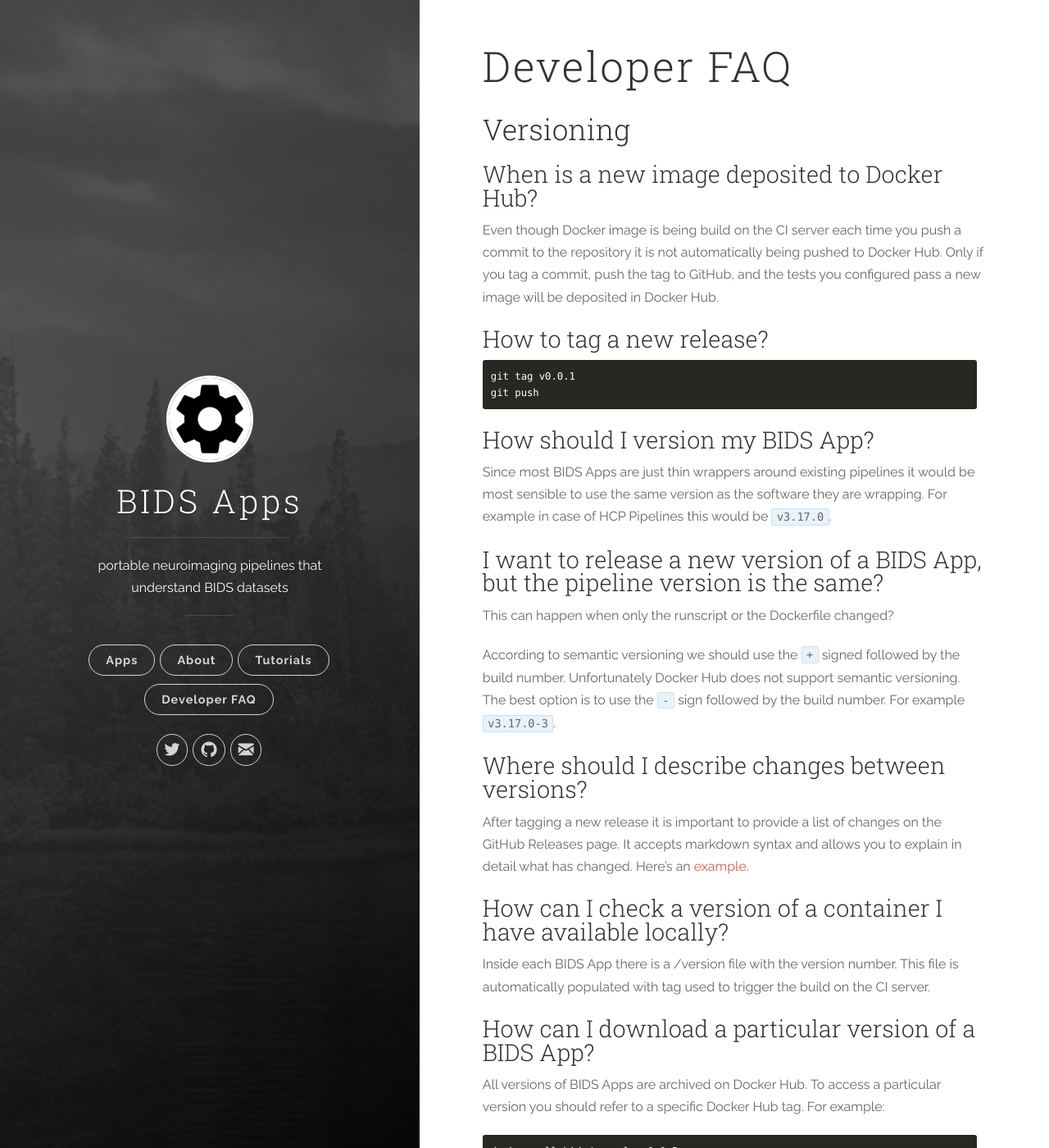
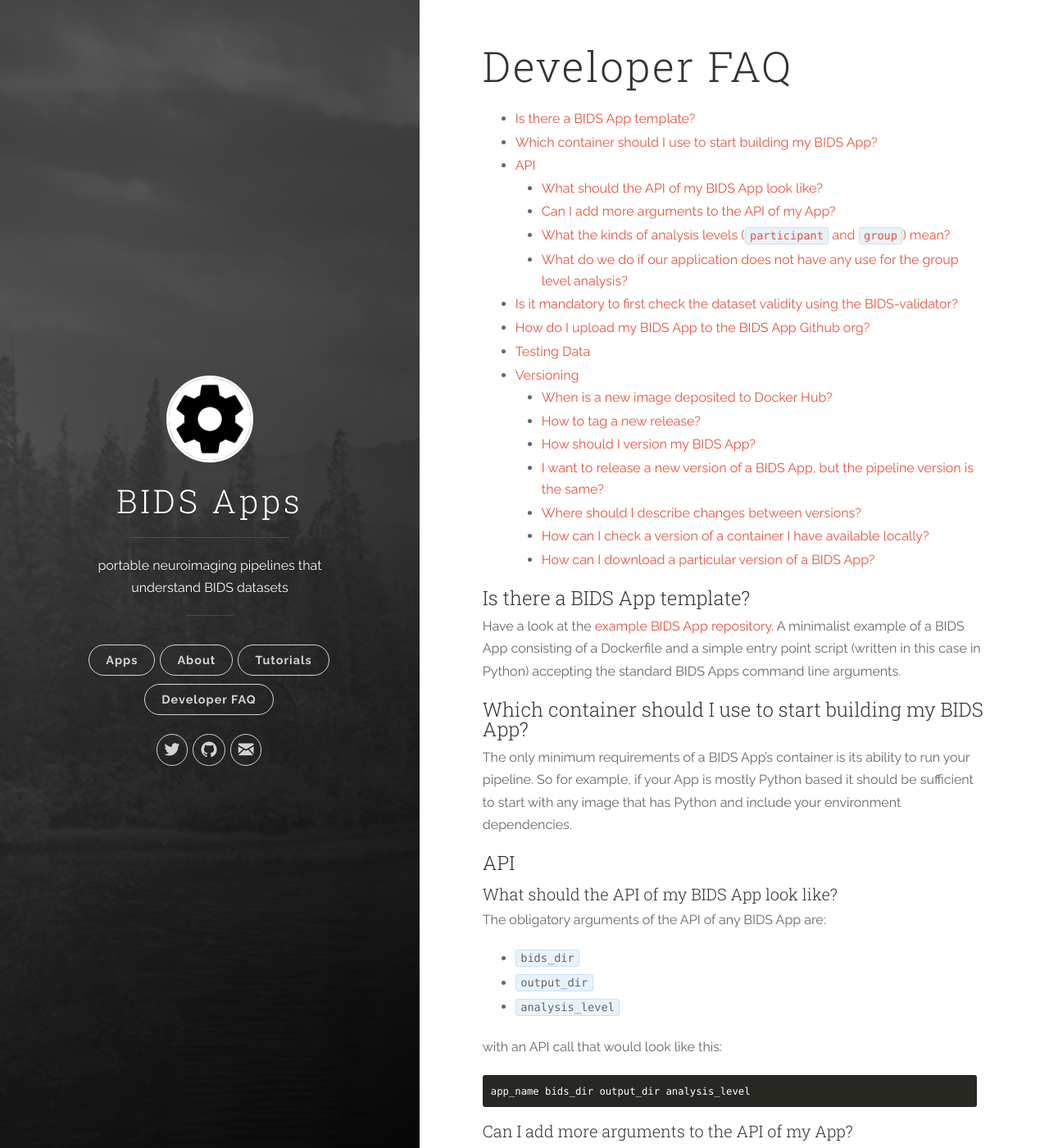
Before and after one commit to bids-apps/bids-apps.github.io, a Jekyll site: the page built from dev_faq.md, in a window 1280 px wide and 1400 px high. Shown: the whole window at 82% size. Built offline with Jekyll 4.4.1, drawn with Linux system fonts in a browser that asks for light colours; nearby versions of some CDN libraries; some of the changed text lies outside the part shown.

Commit message:
[DOC] update dev FAQ based on starter kit (#44)
* add all changes after a mixed reset because Rémi cannot branch like a normal human being

* Apply suggestions from code review

Co-authored-by: Stefan Appelhoff <stefan.appelhoff@mailbox.org>

* remove changes in head html that comes from the logo PR

* Update dev_faq.md

Co-authored-by: Stefan Appelhoff <stefan.appelhoff@mailbox.org>

* revert image change - a mix up with PR #56

* update example API

Co-authored-by: Stefan Appelhoff <stefan.appelhoff@mailbox.org>

````diff
--- a/_includes/head.html
+++ b/_includes/head.html
@@ -44,4 +44,5 @@
     title="{{ site.title }}"
     href="{{ site.baseurl }}/feed.xml"
   />
+
 </head>
--- a/css/main.css
+++ b/css/main.css
@@ -46,6 +46,14 @@
   padding: 0 5px;
 }
 
+.post h2 {
+  font-size: 150%;
+}
+
+.post h3 {
+  font-size: 125%;
+}
+
 .footer__copyright {
   margin: 0 20px 10px;
 }
--- a/dev_faq.md
+++ b/dev_faq.md
@@ -2,6 +2,112 @@
 layout: post
 title: Developer FAQ
 ---
+
+- [Is there a BIDS App template?](#is-there-a-bids-app-template)
+- [Which container should I use to start building my BIDS App?](#which-container-should-i-use-to-start-building-my-bids-app)
+- [API](#api)
+    - [What should the API of my BIDS App look like?](#what-should-the-api-of-my-bids-app-look-like)
+    - [Can I add more arguments to the API of my App?](#can-i-add-more-arguments-to-the-api-of-my-app)
+    - [What the kinds of analysis levels (`participant` and `group`) mean?](#what-the-kinds-of-analysis-levels-participant-and-group-mean)
+    - [What do we do if our application does not have any use for the group level analysis?](#what-do-we-do-if-our-application-does-not-have-any-use-for-the-group-level-analysis)
+- [Is it mandatory to first check the dataset validity using the BIDS-validator?](#is-it-mandatory-to-first-check-the-dataset-validity-using-the-bids-validator)
+- [How do I upload my BIDS App to the BIDS App Github org?](#how-do-i-upload-my-bids-app-to-the-bids-app-github-org)
+- [Testing Data](#testing-data)
+- [Versioning](#versioning)
+    - [When is a new image deposited to Docker Hub?](#when-is-a-new-image-deposited-to-docker-hub)
+    - [How to tag a new release?](#how-to-tag-a-new-release)
+    - [How should I version my BIDS App?](#how-should-i-version-my-bids-app)
+    - [I want to release a new version of a BIDS App, but the pipeline version is the same?](#i-want-to-release-a-new-version-of-a-bids-app-but-the-pipeline-version-is-the-same)
+    - [Where should I describe changes between versions?](#where-should-i-describe-changes-between-versions)
+    - [How can I check a version of a container I have available locally?](#how-can-i-check-a-version-of-a-container-i-have-available-locally)
+    - [How can I download a particular version of a BIDS App?](#how-can-i-download-a-particular-version-of-a-bids-app)
+
+## Is there a BIDS App template?
+
+Have a look at the
+[example BIDS App repository](https://github.com/BIDS-Apps/example). A
+minimalist example of a BIDS App consisting of a Dockerfile and a simple entry
+point script (written in this case in Python) accepting the standard BIDS Apps
+command line arguments.
+
+## Which container should I use to start building my BIDS App?
+
+The only minimum requirements of a BIDS App's container is its ability to run
+your pipeline. So for example, if your App is mostly Python based it should be
+sufficient to start with any image that has Python and include your environment
+dependencies.
+
+## API
+
+### What should the API of my BIDS App look like?
+
+The obligatory arguments of the API of any BIDS App are:
+
+- `bids_dir`
+- `output_dir`
+- `analysis_level`
+
+with an API call that would look like this:
+
+```bash
+app_name bids_dir output_dir analysis_level
+```
+
+### Can I add more arguments to the API of my App?
+
+Every BIDS App must use the mandatory arguments mentioned above, but you are
+free to add more that are specific to the task your App will perform.
+
+We recommend you follow the guidelines mentioned in the
+[BIDS extension proposal 027](https://bids.neuroimaging.io/bep027)
+for more information on specifying the API of your App.
+
+### What the kinds of analysis levels (`participant` and `group`) mean?
+
+Generally, `participant` means individual level analysis (for instance: single
+subject) The group level analysis can be thought of as the second step, where
+the input becomes the output of the `participant` level analysis.
+
+For example, generating statistic maps of each subject's brain could be
+considered `participant`, while generating the average of these maps across the
+dataset could be considered `group`.
+
+### What do we do if our application does not have any use for the group level analysis?
+
+If your pipeline has no need for group level analysis, it is fine if it is only
+valid for the analysis_level argument (see
+[fmriprep](http://fmriprep.readthedocs.io/en/latest/usage.html))
+
+## Is it mandatory to first check the dataset validity using the BIDS-validator?
+
+It is an extremely helpful feature to have validation of the dataset as part of
+your tool. However, it's not considered mandatory. For instance: many Apps will
+simply fail with an error message if the dataset is not BIDS compliant.
+
+## How do I upload my BIDS App to the BIDS App Github org?
+
+You can release BIDS Apps using your own or your lab's account. However, if you
+want to be added to the BIDS docker hub, please message the
+[BIDS maintainers](bids.maintenance+apps@gmail.com) to have a repo created for
+you.
+
+If you base your code on <https://github.com/BIDS-Apps/example> deployment on
+docker hub will happen automatically via Circle-ci.
+
+If you want your App to show on the BIDS App website
+[here](http://bids-apps.neuroimaging.io/apps/)), you will in any case have to
+update the `_config.yml` in the
+[BIDS App website repository](https://github.com/BIDS-Apps/bids-apps.github.io.git).
+
+<!--
+TODO: how do I "submit" an App? Is there a review process? What are the requirements?
+-->
+
+## Testing Data
+
+For both lightweight and full datasets to test your BIDS App, you can choose
+from one of these
+[example datasets](https://bids-standard.github.io/bids-starter-kit/dataset_examples.html)
 
 ## Versioning
 
````
Also changed, not shown: about.md (+5 -1 lines).
